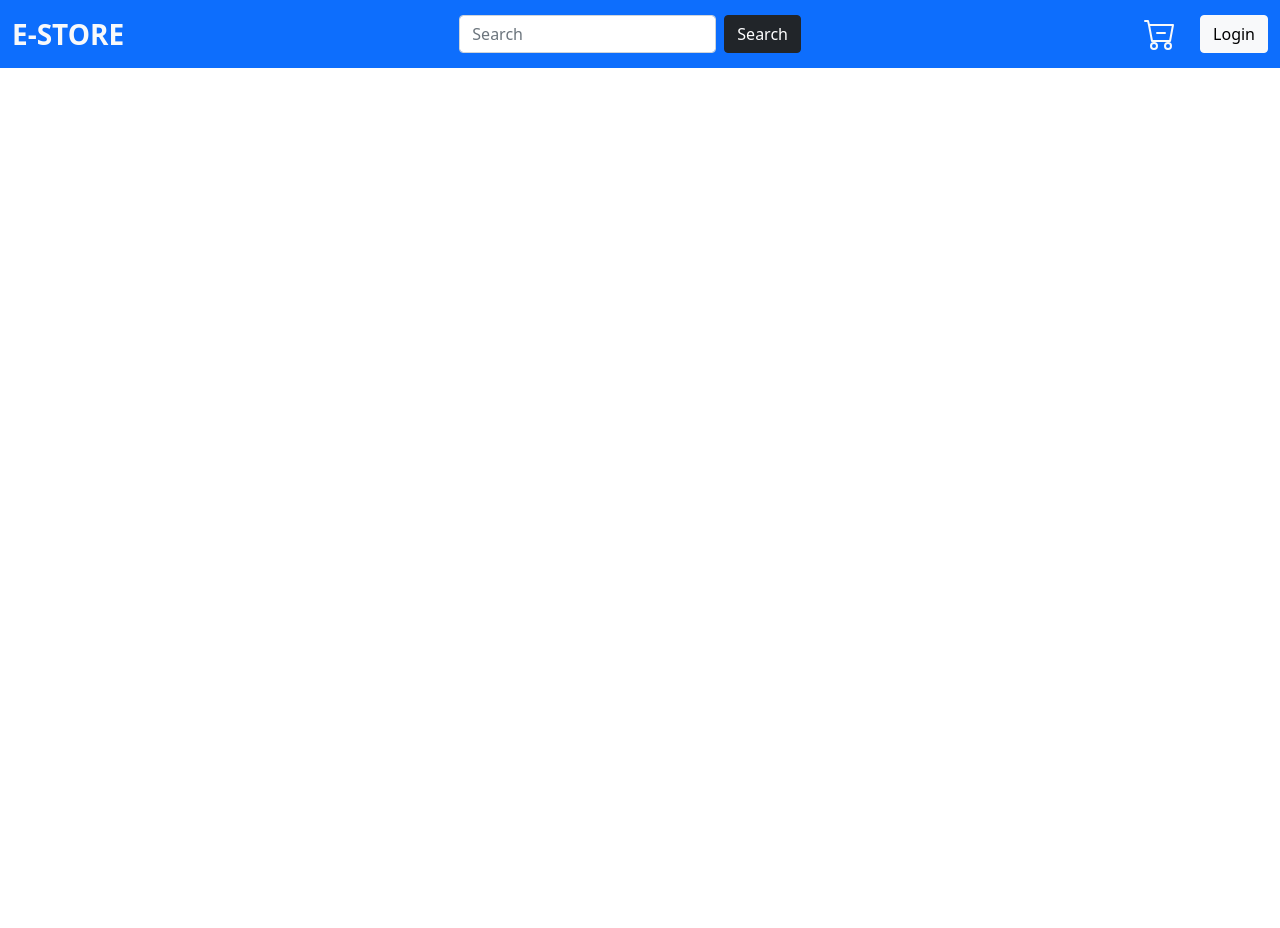
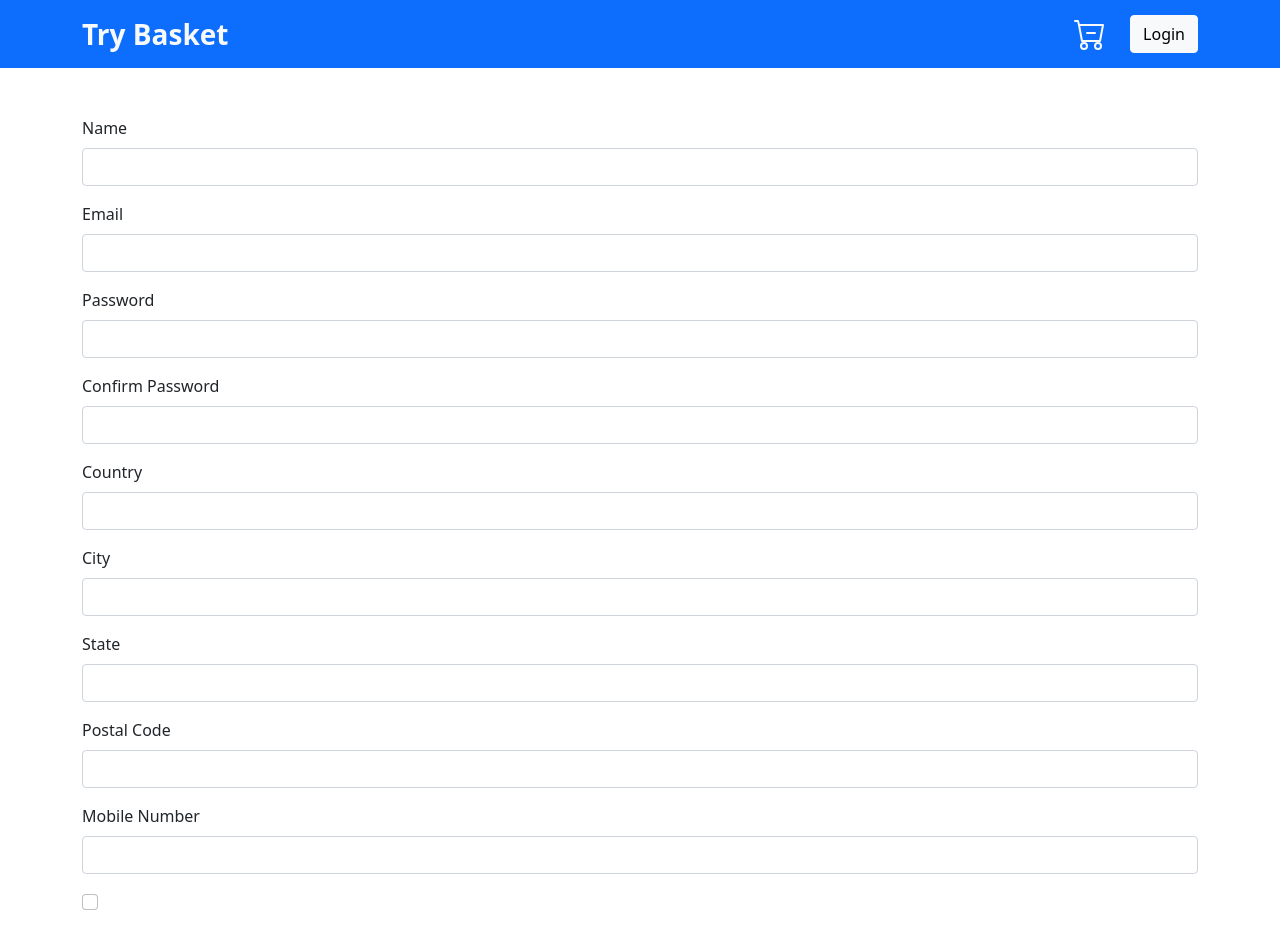
Before and after one commit to fahadshoukat/hackathon-project-2022, a React (Create React App) app: page /signup in a window 1280 px wide. Shown: the top 928 px of the page. Before the commit the page ends 800 px from the top, so only its background shows below. Built offline with nearby package versions, Linux system fonts and the light colour scheme.

Commit message:
add signup form and firebase config file

```diff
--- a/package.json
+++ b/package.json
@@ -7,9 +7,11 @@
     "@testing-library/react": "^13.2.0",
     "@testing-library/user-event": "^13.5.0",
     "bootstrap": "^5.1.3",
+    "firebase": "^9.8.1",
     "react": "^18.1.0",
     "react-dom": "^18.1.0",
     "react-icons": "^4.3.1",
+    "react-router-dom": "^6.3.0",
     "react-scripts": "5.0.1",
     "web-vitals": "^2.1.4"
   },
--- a/src/App.js
+++ b/src/App.js
@@ -1,10 +1,16 @@
 import Navbar from "./components/navbar/Navbar";
 import "../node_modules/bootstrap/dist/css/bootstrap.min.css"
+import { BrowserRouter, Route, Routes } from "react-router-dom";
+import SignUp from "./components/signup/SignUp";
+
 function App() {
   return (
-    <>
+    <BrowserRouter>
       <Navbar />
-    </>
+    <Routes>
+      <Route path="signup" element={<SignUp />} />
+    </Routes>
+    </BrowserRouter>
   );
 }
 
--- a/src/components/navbar/Navbar.js
+++ b/src/components/navbar/Navbar.js
@@ -3,19 +3,8 @@ import {BsCartDash} from 'react-icons/bs';
 const Navbar = () => {
   return (
     <nav className="navbar navbar-light bg-primary">
-      <div className="container-fluid">
-        <a className="navbar-brand text-light fw-bold fs-3">E-STORE</a>
-        <form className="d-flex">
-          <input
-            className="form-control me-2"
-            type="search"
-            placeholder="Search"
-            aria-label="Search"
-          />
-          <button className="btn btn-dark" type="submit">
-            Search
-          </button>
-        </form>
+      <div className="container">
+        <a className="navbar-brand text-light fw-bold fs-3">Try Basket</a>
         <div>
           <BsCartDash className="mx-4 text-light" fontSize='32px' />
           <button className="btn btn-light" type="button">
--- a/src/components/signup/SignUp.js
+++ b/src/components/signup/SignUp.js
@@ -0,0 +1,128 @@
+import React from "react";
+
+const SignUp = () => {
+  return (
+      <div className="py-5">
+    <div className="container">
+      <div className="row">
+        <div className="col">
+          <form>
+            <div className="mb-3">
+              <label for="exampleInputName" className="form-label">
+                Name
+              </label>
+              <input
+                type="text"
+                name="name"
+                className="form-control"
+                id="exampleInputName"
+              />
+            </div>
+            <div className="mb-3">
+              <label for="exampleInputEmail" className="form-label">
+                Email
+              </label>
+              <input
+                type="email"
+                name="email"
+                className="form-control"
+                id="exampleInputEmail"
+                aria-describedby="emailHelp"
+              />
+            </div>
+            <div className="mb-3">
+              <label for="exampleInputPassword1" className="form-label">
+                Password
+              </label>
+              <input
+                type="password"
+                name="password"
+                className="form-control"
+                id="exampleInputPassword1"
+              />
+            </div>
+            <div className="mb-3">
+              <label for="exampleInputConfirmPassword1" className="form-label">
+                Confirm Password
+              </label>
+              <input
+                type="password"
+                name="confirmPassword"
+                className="form-control"
+                id="exampleInputConfirmPassword1"
+              />
+            </div>
+            <div className="mb-3">
+              <label for="exampleInputCountry1" className="form-label">
+                Country
+              </label>
+              <input
+                type="text"
+                name="country"
+                className="form-control"
+                id="exampleInputCountry1"
+              />
+            </div>
+            <div className="mb-3">
+              <label for="exampleInputCity1" className="form-label">
+                City
+              </label>
+              <input
+                type="text"
+                name="city"
+                className="form-control"
+                id="exampleInputCity1"
+              />
+            </div>
+            <div className="mb-3">
+              <label for="exampleInputState1" className="form-label">
+                State
+              </label>
+              <input
+                type="text"
+                name="state"
+                className="form-control"
+                id="exampleInputState1"
+              />
+            </div>
+            <div className="mb-3">
+              <label for="exampleInputPCode1" className="form-label">
+                Postal Code
+              </label>
+              <input
+                type="number"
+                name="postalCode"
+                className="form-control"
+                id="exampleInputPCode1"
+              />
+            </div>
+            <div className="mb-3">
+              <label for="exampleInputMNumber1" className="form-label">
+                Mobile Number
+              </label>
+              <input
+                type="number"
+                name="mobileNumber"
+                className="form-control"
+                id="exampleInputMNumber1"
+              />
+            </div>
+            <div className="mb-3 form-check">
+              <input
+                type="checkbox"
+                className="form-check-input"
+                id="exampleCheck1"
+              />
+            </div>
+            <button type="submit" className="btn btn-primary">
+              Submit
+            </button>
+          </form>
+        </div>
+      </div>
+    </div>
+    </div>
+  );
+};
+
+export default SignUp;
```
Also changed, not shown: src/config/firebase.js (added, +21 -0 lines), 1 other file (tests, documents, lock files or other folders).
